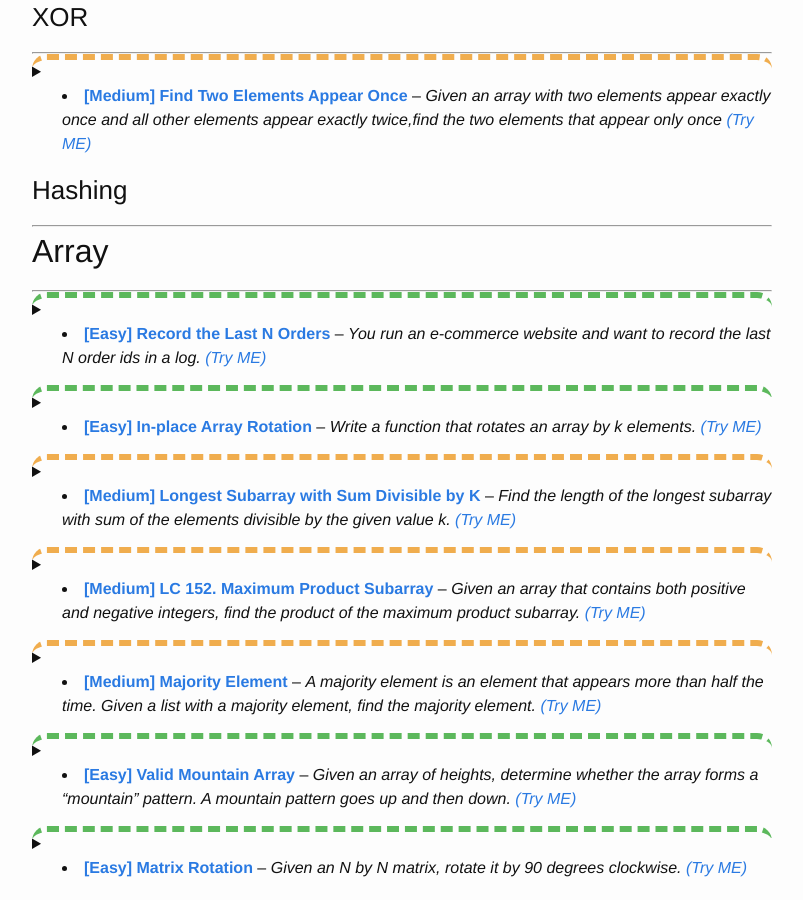
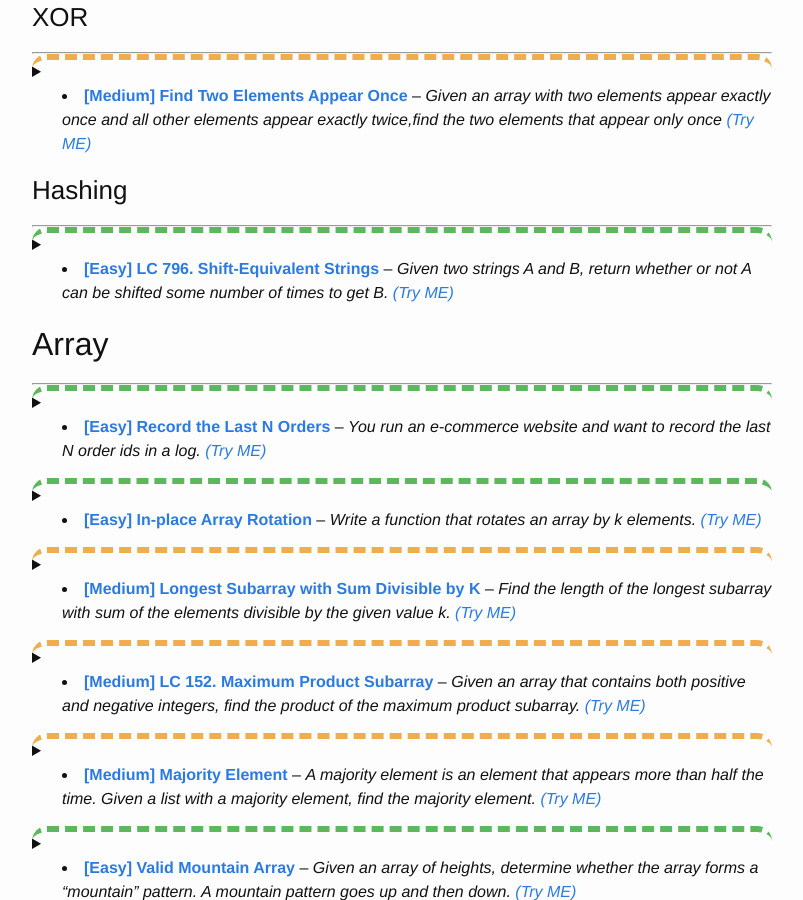
Before and after one commit to trsong/trsong.github.io, a Jekyll site: the page built from _posts/2019-04-01-DailyQuestionsByCategory.md, in a window 1280 px wide and 900 px high, scrolled down 1790 px. Shown: the whole window, without its empty margins (238-1041 px from the left). Built offline with Jekyll 4.4.1, drawn with Linux system fonts in a browser that asks for light colours.

Commit message:
Add previous question to category

```diff
--- a/_posts/2019-04-01-DailyQuestionsByCategory.md
+++ b/_posts/2019-04-01-DailyQuestionsByCategory.md
@@ -115,6 +115,21 @@ Output: [4, 8] order does not matter
 
 ### Hashing
 ---
+
+<details>
+<summary class="lc_e">
+
+- [**\[Easy\] LC 796. Shift-Equivalent Strings**](https://trsong.github.io/python/java/2020/08/02/DailyQuestionsAug/#aug-25-2020-lc-796-easy-shift-equivalent-strings) -- *Given two strings A and B, return whether or not A can be shifted some number of times to get B.* [*\(Try ME\)*](https://repl.it/@trsong/Check-if-Strings-are-Shift-Equivalent-1)
+
+</summary>
+<div>
+
+**Question:** Given two strings A and B, return whether or not A can be shifted some number of times to get B.
+
+For example, if A is `'abcde'` and B is `'cdeab'`, return `True`. If A is `'abc'` and B is `'acb'`, return `False`.
+
+</div>
+</details>
 
 ## Array
 ---
```
